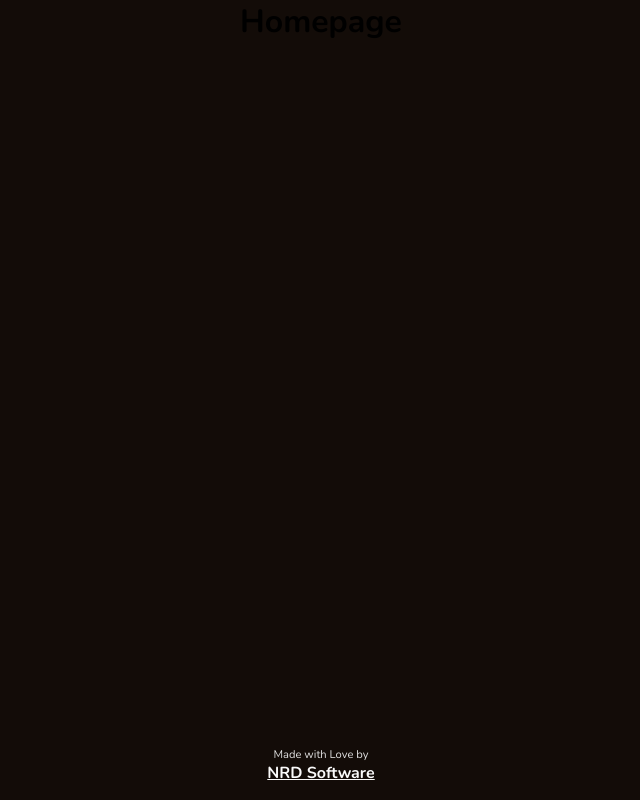
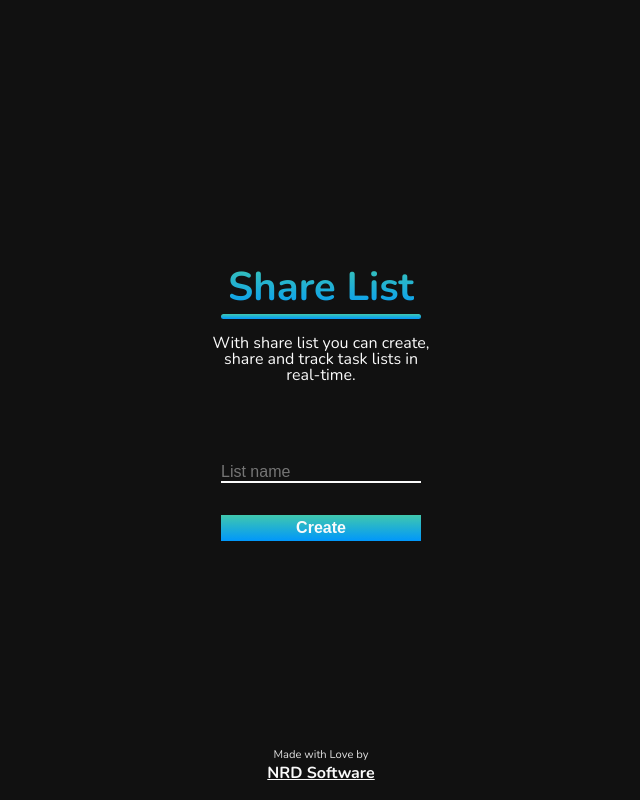
Before and after one commit to lnardon/ShareList, a React (Create React App) app: page / in a window 1280 px wide. Shown: the whole page, without its empty margins (319-959 px from the left). Built offline with nearby package versions, Linux system fonts and the light colour scheme; no server answers.

Commit message:
✨ Add homepage

```diff
--- a/src/components/Footer/styles.css
+++ b/src/components/Footer/styles.css
@@ -1,6 +1,6 @@
 .footerContainer {
   width: 100%;
-  background-color: #130c08;
+  background-color: #111111;
   display: flex;
   flex-direction: column;
   align-items: center;
--- a/src/components/Homepage/index.jsx
+++ b/src/components/Homepage/index.jsx
@@ -1,11 +1,30 @@
-import React from "react";
+import React, { useState } from "react";
+import { Link } from "react-router-dom";
 
 import "./styles.css";
 
-function Homepage({ socketRef }) {
+function Homepage() {
+  const [listName, setListName] = useState("");
+
   return (
-    <div className="homepageContainer">
-      <h1>Homepage</h1>
+    <div className="homeContainer">
+      <div className="homepageContainer">
+        <h1 className="title">Share List</h1>
+        <span className="stripe"></span>
+        <p className="subtitle">
+          With share list you can create, share and track task lists in
+          real-time.
+        </p>
+        <input
+          type="text"
+          className="listNameInput"
+          placeholder="List name"
+          onChange={(e) => setListName(e.target.value)}
+        />
+        <Link to={`/list/${encodeURI(listName)}`}>
+          <button className="createBtn">Create</button>
+        </Link>
+      </div>
     </div>
   );
 }
--- a/src/components/Homepage/styles.css
+++ b/src/components/Homepage/styles.css
@@ -0,0 +1,64 @@
+.homeContainer {
+  display: flex;
+  align-items: center;
+  justify-content: center;
+  width: 90%;
+  max-width: 600;
+  height: 100vh;
+}
+
+.homepageContainer {
+  display: flex;
+  flex-direction: column;
+  align-items: center;
+  margin: 5rem 0rem;
+}
+
+.title {
+  font-size: 2.5rem;
+  color: #fafafa;
+  background: linear-gradient(#40c8ae, #0097fb);
+  background-clip: text;
+  -webkit-text-fill-color: transparent;
+}
+
+.stripe {
+  background: linear-gradient(#40c8ae, #0097fb);
+  border-radius: 10px;
+  height: 5px;
+  width: 200px;
+  margin-bottom: 1rem;
+}
+
+.subtitle {
+  font-size: 1rem;
+  line-height: 1rem;
+  color: #fafafa;
+  font-weight: 300;
+  margin-bottom: 5rem;
+  width: 225px;
+  text-align: center;
+}
+
+.listNameInput {
+  outline: none;
+  background-color: transparent;
+  border: none;
+  border-bottom: 2px solid #fafafa;
+  width: 200px;
+  margin-bottom: 2rem;
+  color: #fafafa;
+  font-size: 1rem;
+}
+
+.createBtn {
+  width: 200px;
+  border: none;
+  outline: none;
+  padding: 0.25rem 0rem;
+  font-size: 1rem;
+  font-weight: 600;
+  color: #fafafa;
+  cursor: pointer;
+  background: linear-gradient(#40c8ae, #0097fb);
+}
--- a/src/components/Listpage/index.jsx
+++ b/src/components/Listpage/index.jsx
@@ -45,7 +45,9 @@ function Listpage() {
       <div className="stripeDiv">
         <span className="titleStripe"></span>
       </div>
-      <h1 className="taskListTitle">{id[2].toLocaleUpperCase()}</h1>
+      <h1 className="taskListTitle">
+        {decodeURI(id[2].charAt(0).toUpperCase() + id[2].slice(1))}
+      </h1>
       {tasks && tasks.length > 0 ? (
         <div className="listPageContainer">
           <div className="tasksContainer">
--- a/src/components/TaskItemCard/index.jsx
+++ b/src/components/TaskItemCard/index.jsx
@@ -20,9 +20,12 @@ function TaskItemCard({ checked, title, index, handleCheck, deleteTask }) {
         />
         <span className="checkmark"></span>
       </label>
-      <button onClick={deleteTask} className="deleteBtn">
-        X
-      </button>
+      <img
+        alt="icon"
+        src="https://www.flaticon.com/svg/static/icons/svg/1828/1828778.svg"
+        onClick={deleteTask}
+        className="deleteBtn"
+      />
     </div>
   );
 }
--- a/src/components/TaskItemCard/styles.css
+++ b/src/components/TaskItemCard/styles.css
@@ -5,6 +5,7 @@
   justify-content: space-between;
   margin-bottom: 0.5rem;
   padding: 0.25rem 0rem;
+  outline: none;
 }
 
 .itemInput {
@@ -27,15 +28,15 @@
 .deleteBtn {
   background-color: transparent;
   border: none;
-  width: 50px;
-  height: 50px;
   color: #fafafa;
   outline: none;
   cursor: pointer;
+  width: 13px;
+  filter: invert(100%);
+  padding: 6px;
 }
 
-/* dsdsd */
-
+/* Checkbox */
 .container {
   display: block;
   position: relative;
--- a/src/index.css
+++ b/src/index.css
@@ -6,7 +6,7 @@
 
 body {
   font-family: "Nunito", sans-serif;
-  background-color: #130c08;
+  background-color: #111111;
 }
 
 #root {
```
